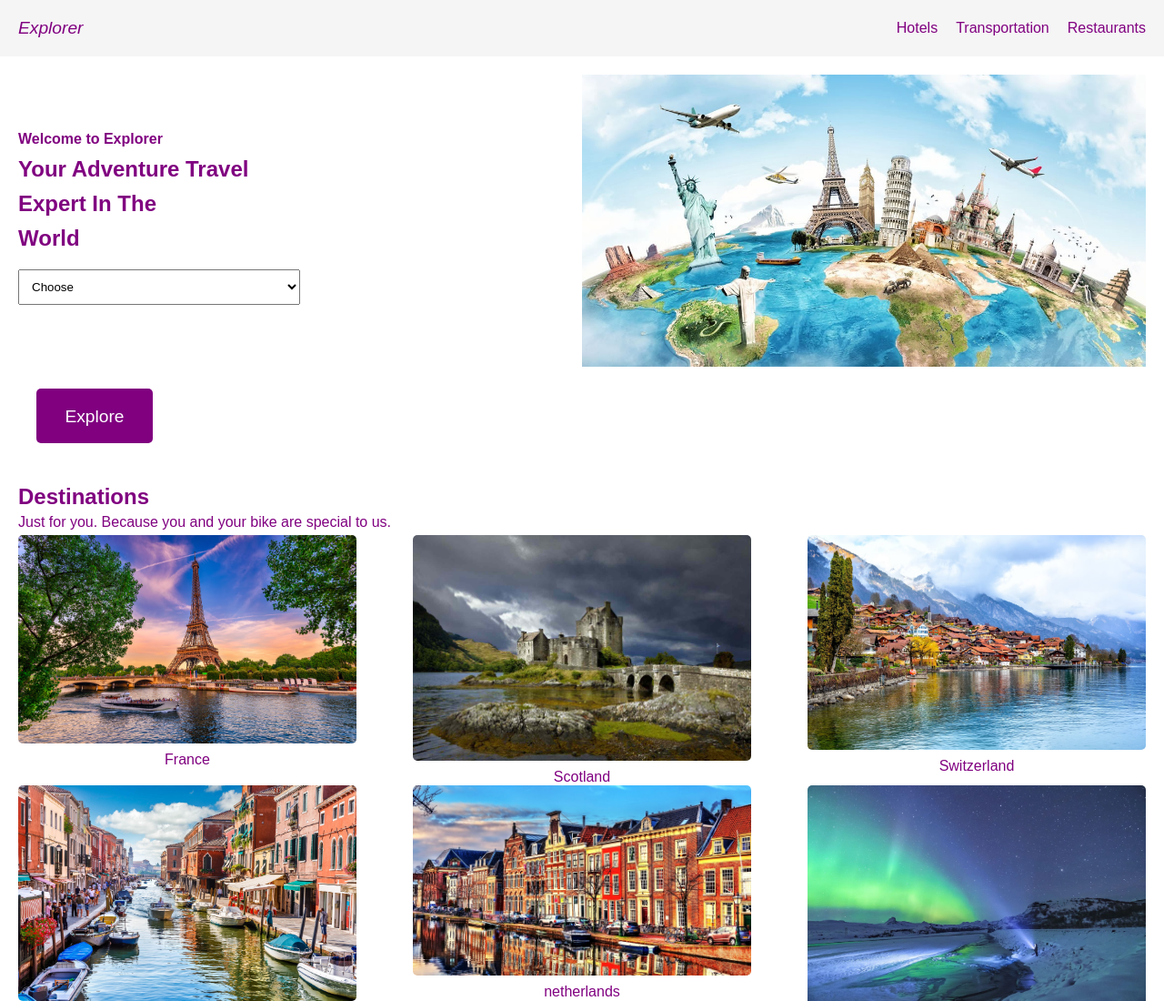
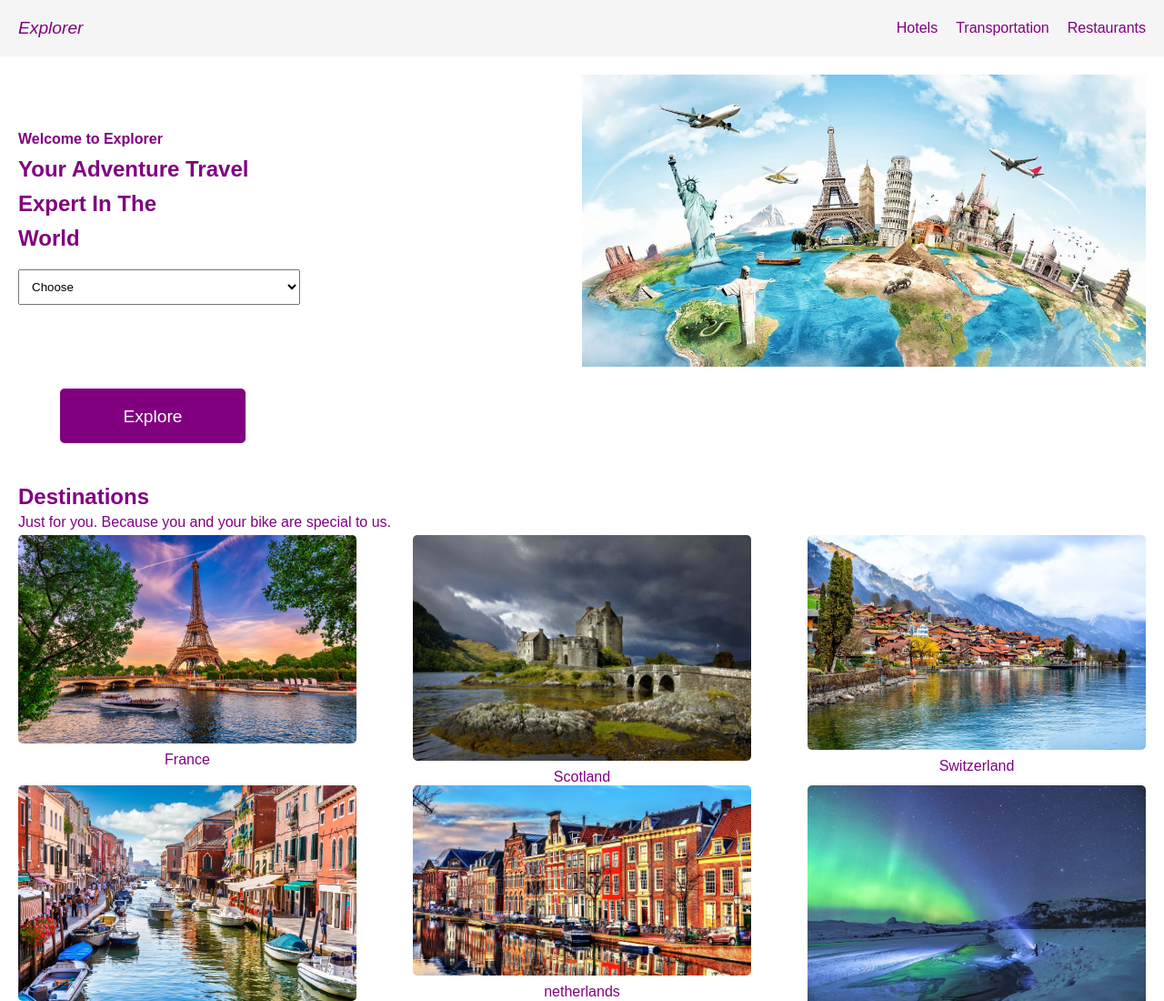
Before and after one commit to AtchayaSundaramoorthy/css--ExplorerTemplate, a plain HTML site: page index.html in a window 1280 px wide. Shown: the top 1100 px of the page at 91% size. Drawn offline with Linux system fonts and the light colour scheme.

Commit message:
Update index.html

```diff
--- a/index.html
+++ b/index.html
@@ -67,7 +67,7 @@
             height: auto;
         }
         .button {
-            width: 10%;
+            width: 20%;
             text-align: center;
             margin-left: 40px;
             margin-bottom: 25px;
@@ -80,7 +80,7 @@
             border: none;
             border-radius: 5px;
             cursor: pointer;
-            width: 100%;
+            width: 80%;
             height: 60px;
         }
         .destination {
```
